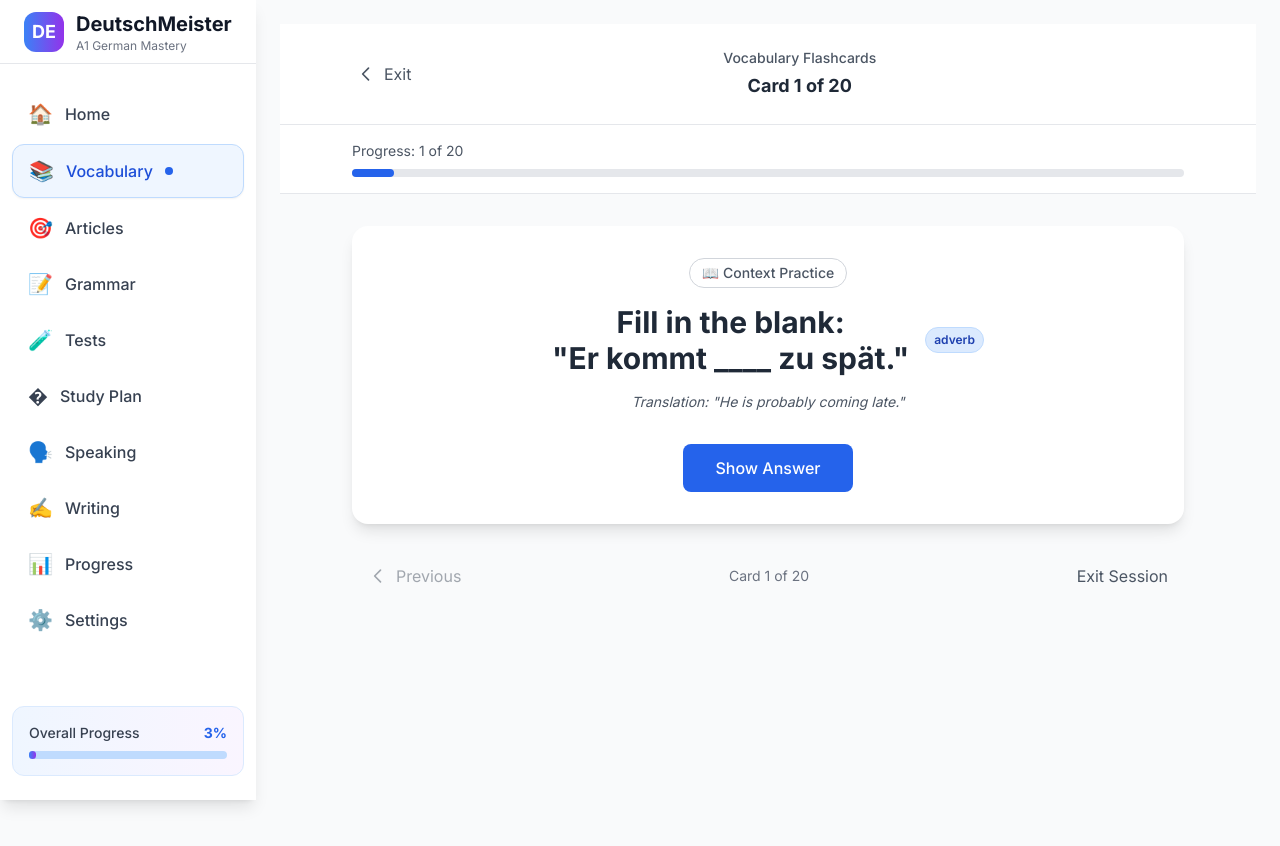
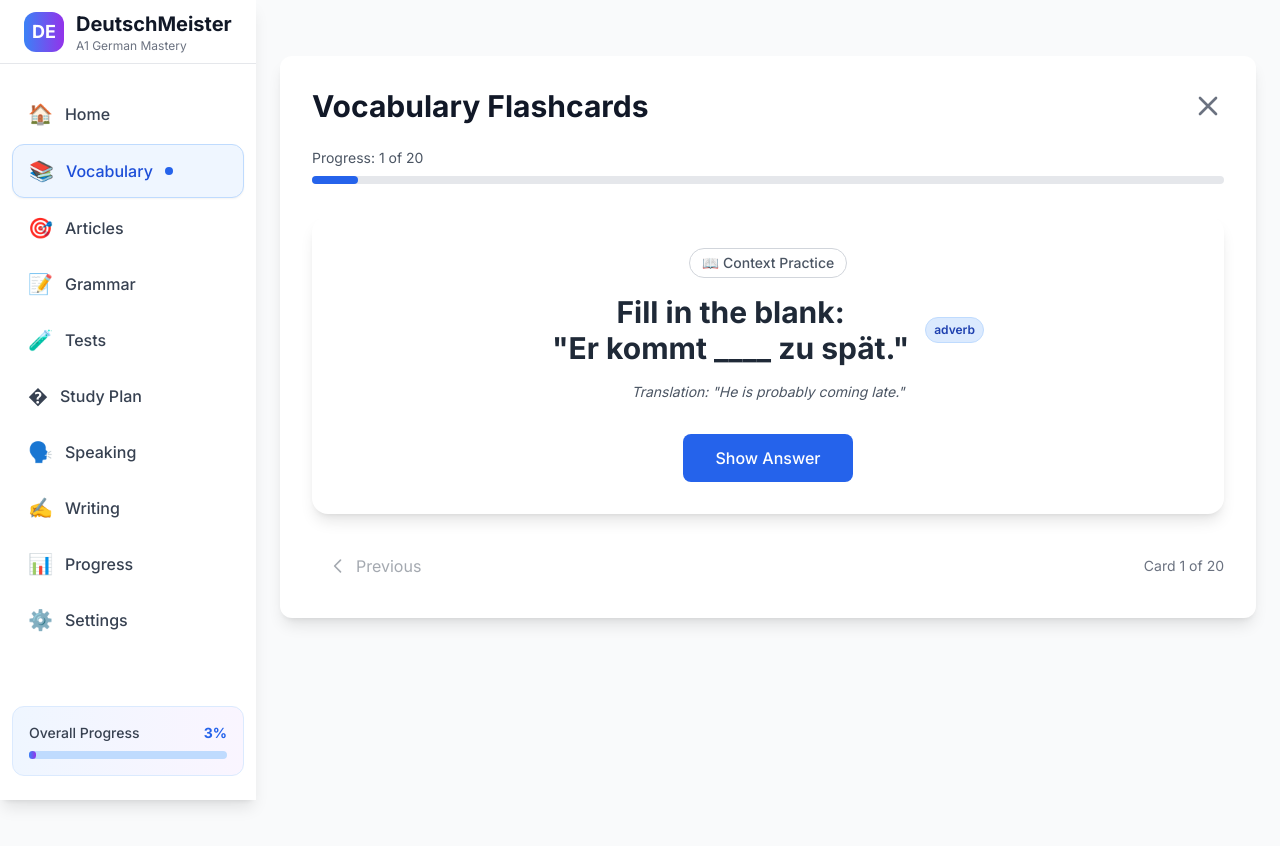
Before and after one commit to absurdengineer/learn_german_react, a React (Vite) app: page /learn_german_react/vocabulary in a window 1280 px wide. Both pictures are taken after a click on the button "Flashcards". Built offline with nearby package versions, Linux system fonts and the light colour scheme.

Commit message:
Refactor layout components to use SessionLayout for consistent styling across sessions; update max-width in PageLayout and other components for improved responsiveness; enhance Grammar page with navigation button; adjust Tailwind configuration for new max-width utility.

```diff
--- a/src/presentation/components/ArticlesLearning.tsx
+++ b/src/presentation/components/ArticlesLearning.tsx
@@ -2,7 +2,6 @@ import React, { useEffect, useState } from "react";
 import { loadArticleNouns, type ArticleNoun } from "../../data";
 import { getGenderColor } from "../../utils/genderColors";
 import GenderLegend from "./GenderLegend";
-import { NavigationHeader } from "./ui";
 
 interface ArticlesLearningProps {
   onExit: () => void;
@@ -13,6 +12,8 @@ interface ArticlesLearningProps {
 
 // Load essential A1 nouns from JSON
 const ESSENTIAL_A1_NOUNS: ArticleNoun[] = loadArticleNouns();
+
+import SessionLayout from './layout/SessionLayout';
 
 const ArticlesLearning: React.FC<ArticlesLearningProps> = ({
   onExit,
@@ -25,7 +26,6 @@ const ArticlesLearning: React.FC<ArticlesLearningProps> = ({
   const [shuffledWords, setShuffledWords] = useState<typeof ESSENTIAL_A1_NOUNS>(
     []
   );
-  const [wordsStudied, setWordsStudied] = useState(0);
   const [currentSpeed, setCurrentSpeed] = useState(autoAdvanceSpeed);
 
   useEffect(() => {
@@ -56,12 +56,10 @@ const ArticlesLearning: React.FC<ArticlesLearningProps> = ({
 
     const timer = setTimeout(() => {
       if (currentIndex < shuffledWords.length - 1) {
-        setCurrentIndex((prev) => prev + 1);
-        setWordsStudied((prev) => prev + 1);
+        setCurrentIndex((prev: number) => prev + 1);
       } else {
         // Session complete - restart from beginning
         setCurrentIndex(0);
-        setWordsStudied(0);
         // Re-shuffle for variety
         const newShuffled = [...shuffledWords].sort(() => Math.random() - 0.5);
         setShuffledWords(newShuffled);
@@ -77,17 +75,15 @@ const ArticlesLearning: React.FC<ArticlesLearningProps> = ({
 
   const goToNext = () => {
     if (currentIndex < shuffledWords.length - 1) {
-      setCurrentIndex((prev) => prev + 1);
-      setWordsStudied((prev) => prev + 1);
+      setCurrentIndex((prev: number) => prev + 1);
     } else {
       setCurrentIndex(0);
-      setWordsStudied(0);
     }
   };
 
   const goToPrevious = () => {
     if (currentIndex > 0) {
-      setCurrentIndex((prev) => prev - 1);
+      setCurrentIndex((prev: number) => prev - 1);
     }
   };
 
@@ -109,17 +105,7 @@ const ArticlesLearning: React.FC<ArticlesLearningProps> = ({
   const progress = ((currentIndex + 1) / shuffledWords.length) * 100;
 
   return (
-    <div className="min-h-screen bg-gray-50 p-2 sm:p-4">
-      <div className="max-w-4xl mx-auto">
-        {/* Header */}
-        <NavigationHeader
-          title="Articles Learning"
-          subtitle={`${currentIndex + 1}/${shuffledWords.length} • Studied: ${wordsStudied}`}
-          onBack={onExit}
-          backLabel="Exit"
-        />
-
-        {/* Progress Bar */}
+    <SessionLayout title="Articles Learning" onExit={onExit}>
       <div className="mb-4 sm:mb-6">
         <div className="flex justify-between items-center mb-2">
           <span className="text-sm sm:text-base text-gray-600 font-medium">Progress</span>
@@ -135,12 +121,10 @@ const ArticlesLearning: React.FC<ArticlesLearningProps> = ({
         </div>
       </div>
 
-        {/* Gender Legend */}
       <div className="mb-4 sm:mb-6">
         <GenderLegend className="bg-white rounded-lg p-3 sm:p-4 shadow-sm" />
       </div>
 
-        {/* Main Learning Card */}
       <div
         className={`rounded-lg sm:rounded-xl shadow-lg p-6 sm:p-8 lg:p-10 mb-4 sm:mb-6 transition-all duration-500 ${genderColor.bg} ${genderColor.border} border-2 min-h-[350px] sm:min-h-[450px] flex flex-col justify-center`}
       >
@@ -172,7 +156,6 @@ const ArticlesLearning: React.FC<ArticlesLearningProps> = ({
           </div>
         </div>
 
-          {/* Play Controls */}
         <div className="flex justify-center items-center space-x-4 sm:space-x-6 px-4">
           <button
             onClick={goToPrevious}
@@ -251,7 +234,6 @@ const ArticlesLearning: React.FC<ArticlesLearningProps> = ({
         </div>
       </div>
 
-        {/* Speed Controls */}
       <div className="bg-white rounded-lg p-4 sm:p-5 shadow-sm">
         <div className="flex flex-col sm:flex-row items-start sm:items-center justify-between gap-3 sm:gap-0">
           <span className="text-base sm:text-lg font-medium text-gray-700">Learning Speed:</span>
@@ -278,8 +260,7 @@ const ArticlesLearning: React.FC<ArticlesLearningProps> = ({
           </div>
         </div>
       </div>
-      </div>
-    </div>
+    </SessionLayout>
   );
 };
 
--- a/src/presentation/components/ArticlesPractice.tsx
+++ b/src/presentation/components/ArticlesPractice.tsx
@@ -3,7 +3,6 @@ import { loadArticleNouns, type ArticleNoun } from '../../data';
 import { VocabularyWord } from '../../domain/entities/Vocabulary';
 import { GENDER_COLORS } from '../../utils/genderColors';
 import GenderLegend from './GenderLegend';
-import { NavigationHeader } from './ui';
 
 interface ArticlesPracticeProps {
   onComplete: (results: ArticlesSessionResult) => void;
@@ -29,6 +28,8 @@ interface ArticlesSessionResult {
 
 // Load essential A1 nouns from JSON
 const ESSENTIAL_A1_NOUNS: ArticleNoun[] = loadArticleNouns();
+
+import SessionLayout from './layout/SessionLayout';
 
 const ArticlesPractice: React.FC<ArticlesPracticeProps> = ({
   onComplete,
@@ -195,21 +196,7 @@ const ArticlesPractice: React.FC<ArticlesPracticeProps> = ({
     : 'bg-white';
 
   return (
-    <div className="min-h-screen bg-gray-50 p-4">
-      <div className="max-w-4xl mx-auto">
-        {/* Header */}
-        <NavigationHeader
-          title="🇩🇪 Articles Practice (80-20 Rule)"
-          subtitle={`Question ${currentQuestionIndex + 1} of ${sessionWords.length}`}
-          onBack={onExit}
-          backLabel="Exit"
-          score={{
-            current: score,
-            total: sessionWords.length
-          }}
-        />
-
-        {/* Progress Bar */}
+    <SessionLayout title="Articles Practice" onExit={onExit}>
       <div className="mb-8">
         <div className="flex justify-between text-sm text-gray-600 mb-2">
           <span>Progress</span>
@@ -232,12 +219,10 @@ const ArticlesPractice: React.FC<ArticlesPracticeProps> = ({
         </div>
       </div>
 
-        {/* Gender Legend */}
       <div className="mb-8">
         <GenderLegend />
       </div>
 
-        {/* Question Card */}
       <div
         className={`rounded-2xl shadow-lg p-6 sm:p-8 mb-6 transition-colors duration-500 ${cardBgColor}`}
       >
@@ -261,7 +246,6 @@ const ArticlesPractice: React.FC<ArticlesPracticeProps> = ({
           </div>
         </div>
 
-          {/* Answer Options */}
         <div className="flex justify-center space-x-2 sm:space-x-4 mb-8">
           {(['der', 'die', 'das'] as const).map((article) => (
             <button
@@ -279,7 +263,6 @@ const ArticlesPractice: React.FC<ArticlesPracticeProps> = ({
           ))}
         </div>
 
-          {/* Result Display */}
         {showResult && (
           <div
             className={`text-center p-4 rounded-lg ${
@@ -312,7 +295,6 @@ const ArticlesPractice: React.FC<ArticlesPracticeProps> = ({
           </div>
         )}
 
-          {/* Submit Button */}
         {!showResult && (
           <div className="text-center">
             <button
@@ -329,8 +311,7 @@ const ArticlesPractice: React.FC<ArticlesPracticeProps> = ({
           </div>
         )}
       </div>
-      </div>
-    </div>
+    </SessionLayout>
   );
 };
 
--- a/src/presentation/components/FlashcardSession.tsx
+++ b/src/presentation/components/FlashcardSession.tsx
@@ -1,5 +1,4 @@
 import React, { useCallback, useEffect, useState } from 'react';
-import { NavigationHeader } from './ui';
 
 // Generic flashcard item interface
 export interface FlashcardItem {
@@ -36,6 +35,8 @@ interface FlashcardSessionProps {
   enableScoring?: boolean;
   customRenderer?: (item: FlashcardItem, showAnswer: boolean) => React.ReactNode;
 }
+
+import SessionLayout from './layout/SessionLayout';
 
 const FlashcardSession: React.FC<FlashcardSessionProps> = ({
   items,
@@ -151,20 +152,9 @@ const FlashcardSession: React.FC<FlashcardSessionProps> = ({
   const progress = showProgress ? ((currentItemIndex + 1) / items.length) * 100 : 0;
 
   return (
-    <div className="min-h-screen bg-gray-50">
-      {/* Navigation Header */}
-      <NavigationHeader
-        title={title}
-        subtitle={`Card ${currentItemIndex + 1} of ${items.length}`}
-        onBack={onExit}
-        backLabel="Exit"
-        showProgress={false}
-      />
-
-      {/* Progress Bar */}
+    <SessionLayout title={title} onExit={onExit}>
       {showProgress && (
-        <div className="bg-white border-b border-gray-200">
-          <div className="max-w-4xl mx-auto px-3 sm:px-4 lg:px-8 py-3 sm:py-4">
+        <div className="mb-8">
           <div className="flex justify-between text-xs sm:text-sm text-gray-600 mb-2">
             <span>Progress: {currentItemIndex + 1} of {items.length}</span>
             {enableScoring && (
@@ -178,20 +168,14 @@ const FlashcardSession: React.FC<FlashcardSessionProps> = ({
             />
           </div>
         </div>
-        </div>
       )}
 
-      {/* Main Content */}
-      <div className="max-w-4xl mx-auto px-3 sm:px-4 lg:px-8 py-6 sm:py-8">
-        {/* Flashcard */}
       <div className="bg-white rounded-xl sm:rounded-2xl shadow-lg p-4 sm:p-6 lg:p-8 mb-6 sm:mb-8">
         <div className="text-center">
-            {/* Custom or default content rendering */}
           {customRenderer ? (
             customRenderer(currentItem, showAnswer)
           ) : (
             <>
-                {/* Category */}
               {currentItem.category && (
                 <div className="mb-3 sm:mb-4">
                   <span className="inline-block px-2 sm:px-3 py-1 bg-blue-100 text-blue-800 text-xs sm:text-sm font-medium rounded-full">
@@ -200,7 +184,6 @@ const FlashcardSession: React.FC<FlashcardSessionProps> = ({
                 </div>
               )}
 
-                {/* Front of card */}
               <div className="mb-6 sm:mb-8">
                 <h2 className="text-xl sm:text-2xl lg:text-3xl font-bold text-gray-800 mb-3 sm:mb-4 leading-tight">
                   {currentItem.front}
@@ -212,7 +195,6 @@ const FlashcardSession: React.FC<FlashcardSessionProps> = ({
                 )}
               </div>
 
-                {/* Answer content when shown */}
               {showAnswer && (
                 <div className="space-y-3 sm:space-y-4">
                   <h3 className="text-lg sm:text-xl lg:text-2xl font-semibold text-green-600 mb-3 sm:mb-4">
@@ -228,7 +210,6 @@ const FlashcardSession: React.FC<FlashcardSessionProps> = ({
             </>
           )}
 
-            {/* Button section - always handled by FlashcardSession */}
           {!showAnswer ? (
             <button
               onClick={handleShowAnswer}
@@ -266,7 +247,6 @@ const FlashcardSession: React.FC<FlashcardSessionProps> = ({
         </div>
       </div>
 
-        {/* Navigation Controls */}
       <div className="flex justify-between items-center">
         <button
           onClick={handlePrevious}
@@ -284,16 +264,8 @@ const FlashcardSession: React.FC<FlashcardSessionProps> = ({
             Card {currentItemIndex + 1} of {items.length}
           </div>
         </div>
-
-          <button
-            onClick={onExit}
-            className="px-4 py-2 text-gray-600 hover:text-gray-800 transition-colors"
-          >
-            Exit Session
-          </button>
       </div>
-      </div>
-    </div>
+    </SessionLayout>
   );
 };
 
--- a/src/presentation/components/QuizSession.tsx
+++ b/src/presentation/components/QuizSession.tsx
@@ -1,7 +1,6 @@
 
 import React, { useEffect, useRef, useState } from 'react';
 import { VocabularyWord } from '../../domain/entities/Vocabulary';
-import { NavigationHeader } from './ui';
 
 export interface QuizResults {
   totalQuestions: number;
@@ -36,6 +35,8 @@ interface QuizSessionProps {
   onComplete: (results: QuizResults) => void;
   onExit: () => void;
 }
+
+import SessionLayout from './layout/SessionLayout';
 
 const QuizSession: React.FC<QuizSessionProps> = ({ questions, title, onComplete, onExit }) => {
   const [currentQuestionIndex, setCurrentQuestionIndex] = useState(0);
@@ -145,15 +146,7 @@ const QuizSession: React.FC<QuizSessionProps> = ({ questions, title, onComplete,
   }
 
   return (
-    <div className="min-h-screen bg-gray-50 p-2 sm:p-4">
-      <div className="max-w-4xl mx-auto">
-        <NavigationHeader
-          title={title}
-          subtitle={`Question ${currentQuestionIndex + 1} of ${questions.length}`}
-          onBack={onExit}
-          backLabel="Exit"
-          score={{ current: score, total: questions.length }}
-        />
+    <SessionLayout title={title} onExit={onExit}>
       <div className="bg-white rounded-xl sm:rounded-2xl shadow-lg p-4 sm:p-6 lg:p-8 mt-4 sm:mt-8">
         <div className="text-center mb-6 sm:mb-8">
           {currentQuestion.category && <p className="text-xs sm:text-sm text-gray-500 mb-2">{currentQuestion.category}</p>}
@@ -236,8 +229,7 @@ const QuizSession: React.FC<QuizSessionProps> = ({ questions, title, onComplete,
           )}
         </div>
       </div>
-      </div>
-    </div>
+    </SessionLayout>
   );
 };
 
--- a/src/presentation/components/TestResults.tsx
+++ b/src/presentation/components/TestResults.tsx
@@ -66,7 +66,7 @@ const TestResults: React.FC = () => {
 
   return (
     <div className="min-h-screen bg-gray-50 py-12 px-4 sm:px-6 lg:px-8">
-      <div className="max-w-3xl mx-auto">
+      <div className="max-w-8xl mx-auto">
         <div className="bg-white shadow-2xl rounded-2xl p-8">
           <div className="text-center">
             <div className="text-6xl mb-4">
--- a/src/presentation/components/layout/PageLayout.tsx
+++ b/src/presentation/components/layout/PageLayout.tsx
@@ -30,7 +30,7 @@ const PageLayout: React.FC<PageLayoutProps> = ({
       />
 
       {/* Main Content */}
-      <main className="max-w-4xl mx-auto py-8">
+      <main className="max-w-8xl mx-auto py-8">
         {children}
       </main>
     </div>
--- /dev/null
+++ b/src/presentation/components/layout/SessionLayout.tsx
@@ -0,0 +1,42 @@
+import React from 'react';
+
+interface SessionLayoutProps {
+  title: string;
+  onExit: () => void;
+  children: React.ReactNode;
+}
+
+const SessionLayout: React.FC<SessionLayoutProps> = ({ title, onExit, children }) => {
+  return (
+    <div className="min-h-screen bg-gray-50 py-8">
+      <div className="max-w-8xl mx-auto">
+        <div className="bg-white rounded-xl shadow-lg p-6 sm:p-8">
+          <div className="flex justify-between items-center mb-6">
+            <h1 className="text-2xl sm:text-3xl font-bold text-gray-900">{title}</h1>
+            <button
+              onClick={onExit}
+              className="text-gray-500 hover:text-gray-700 transition-colors"
+            >
+              <svg
+                className="w-8 h-8"
+                fill="none"
+                viewBox="0 0 24 24"
+                stroke="currentColor"
+              >
+                <path
+                  strokeLinecap="round"
+                  strokeLinejoin="round"
+                  strokeWidth={2}
+                  d="M6 18L18 6M6 6l12 12"
+                />
+              </svg>
+            </button>
+          </div>
+          <div>{children}</div>
+        </div>
+      </div>
+    </div>
+  );
+};
+
+export default SessionLayout;
--- a/src/presentation/components/ui/PageHero.tsx
+++ b/src/presentation/components/ui/PageHero.tsx
@@ -17,7 +17,7 @@ const PageHero: React.FC<PageHeroProps> = ({
 }) => {
   return (
     <div className="bg-white border-b border-gray-200">
-      <div className="max-w-4xl mx-auto px-3 sm:px-4 lg:px-6 py-6 sm:py-8 lg:py-12">
+      <div className="max-w-8xl mx-auto px-3 sm:px-4 lg:px-6 py-6 sm:py-8 lg:py-12">
         <div className="text-center">
           <h1 className="text-2xl sm:text-3xl lg:text-4xl xl:text-5xl font-bold mb-3 sm:mb-4 text-gray-900 leading-tight">
             {icon} {title}
--- a/tailwind.config.js
+++ b/tailwind.config.js
@@ -74,6 +74,9 @@ export default {
           '50%': { opacity: '0.7' },
         },
       },
+      maxWidth: {
+        '8xl': '90rem',
+      }
     },
   },
   plugins: [
```
Also changed, not shown: src/presentation/components/LessonMap.tsx (+21 -7 lines), src/presentation/components/TestSession.tsx (+4 -19 lines), src/presentation/pages/Grammar.tsx (+9 -3 lines). Lines whose indentation alone changed are shown as unchanged.
